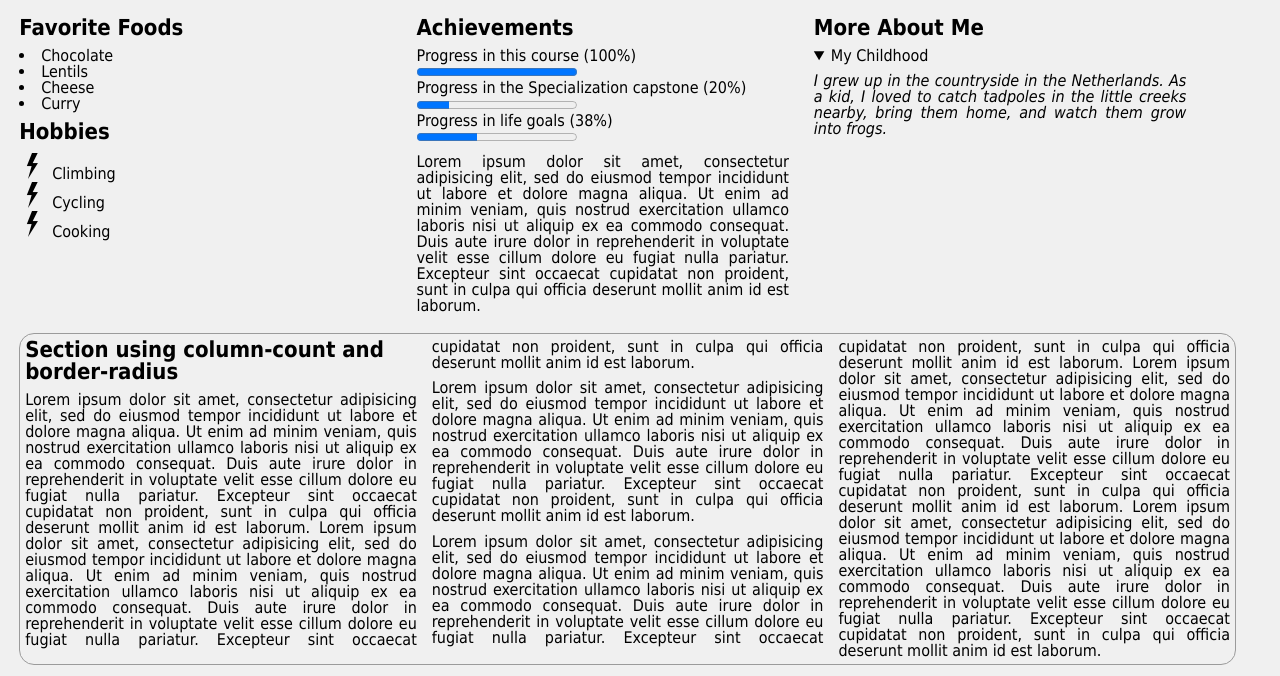
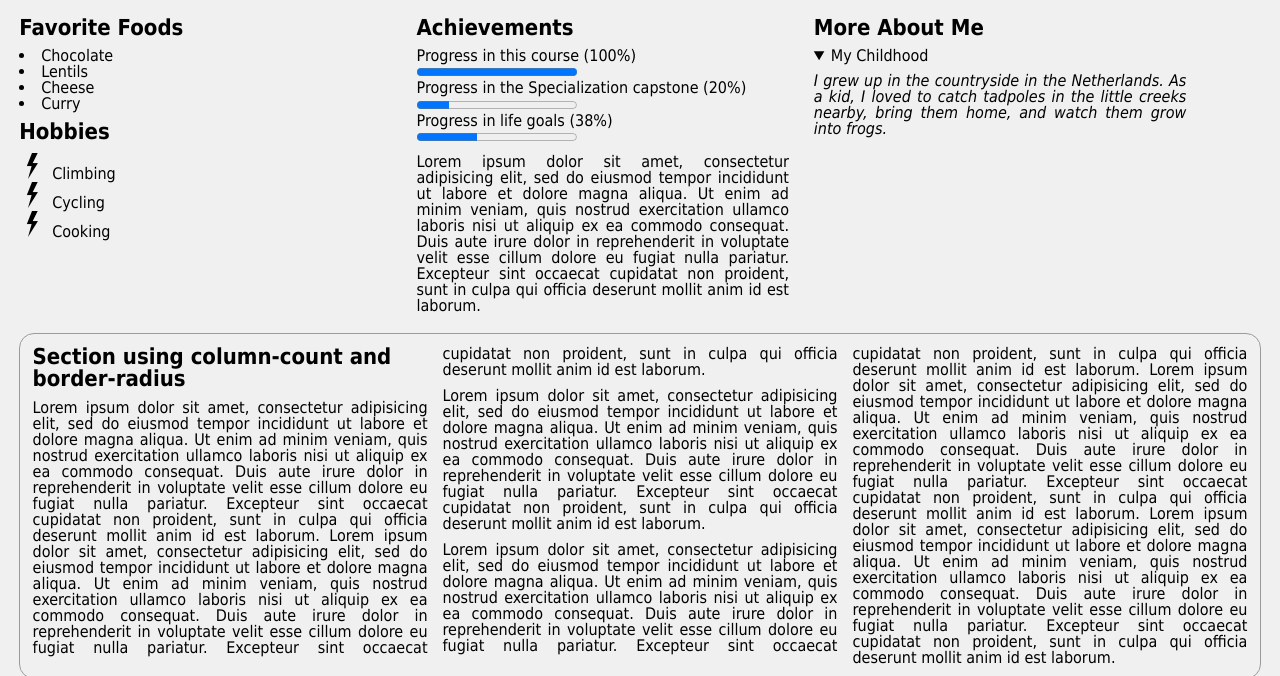
Before and after one commit to mcvaneede/webdesign-course-example, a plain HTML site: page index.html in a window 1280 px wide. Shown: the part 105-781 px from the top of the page. Drawn offline with Linux system fonts and the light colour scheme.

Commit message:
* center the 3-column section

```diff
--- a/css/main.css
+++ b/css/main.css
@@ -88,8 +88,9 @@ section {
   border-style: solid;
   border-color: #9B9B9B;
   border-width: 1px;
-  padding: 5px;
-  position:
+  padding: 1%;
+  margin-left: auto;
+  margin-right: auto;
 }
 
 nav {
```
